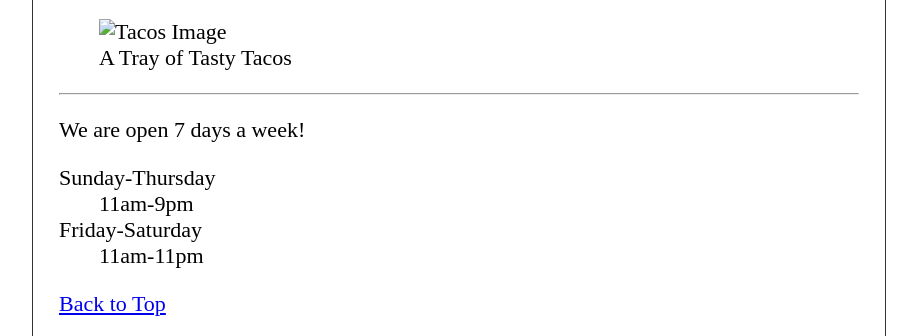
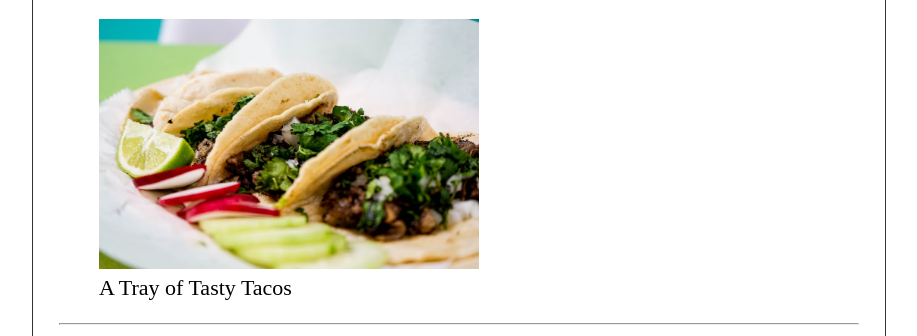
Before and after one commit to niranj775/FreecodeCamp-HTML, a plain HTML site: page hours.html in a window 1280 px wide. Shown: the part 217-553 px from the top of the page, without its empty margins (181-1098 px from the left). Drawn offline with Linux system fonts and the light colour scheme.

Commit message:
Update hours.html

```diff
--- a/hours.html
+++ b/hours.html
@@ -32,7 +32,7 @@
                 <li><a href="contact.html">Contact Us</a></li>
             </ul>
             <figure>
-                <img src="Images/TrayOfTacos.avif" alt="Tacos Image" width="380" height="250">
+                <img src="TrayOfTacos.avif" alt="Tacos Image" width="380" height="250">
                 <figcaption>
                     A Tray of Tasty Tacos
                 </figcaption>
```
